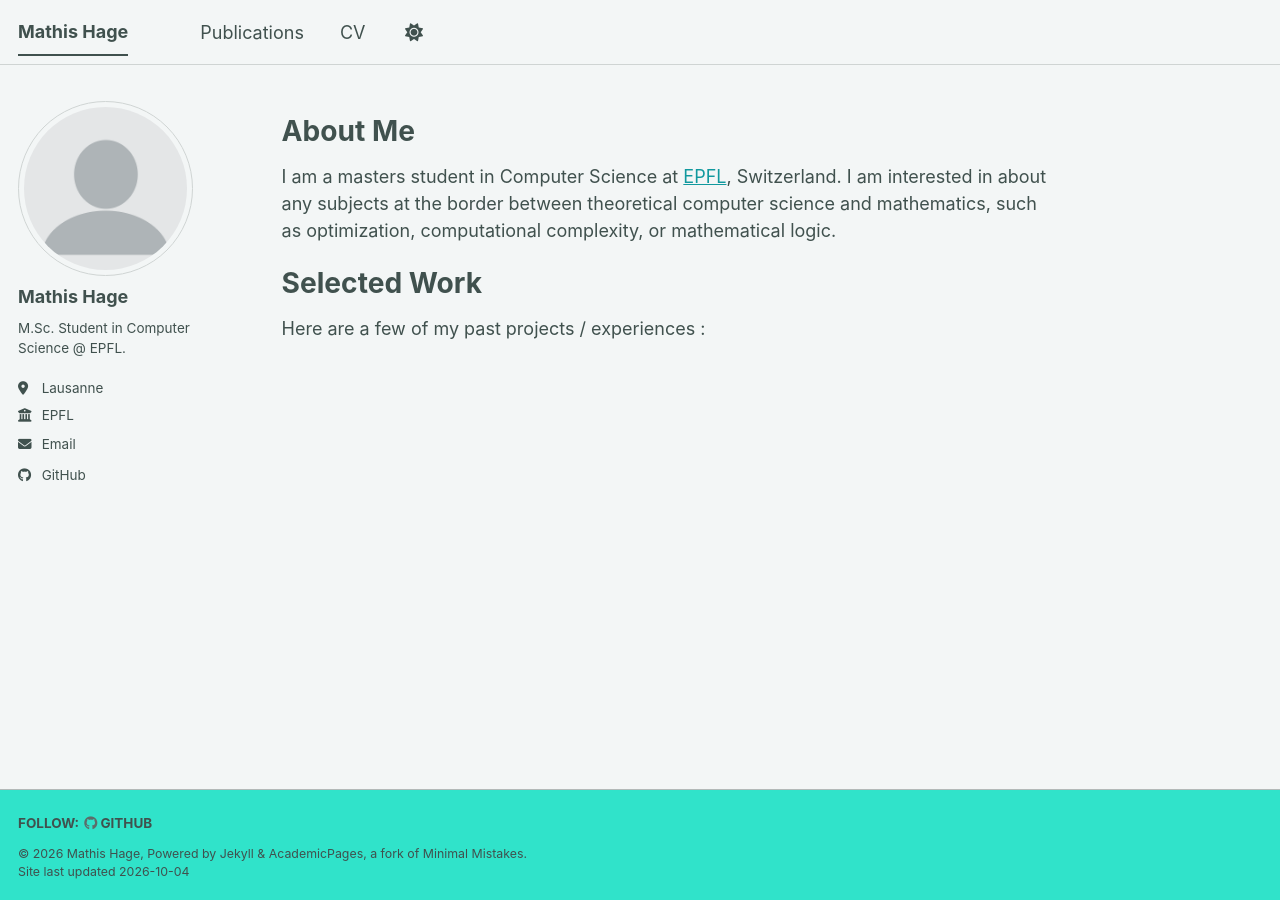
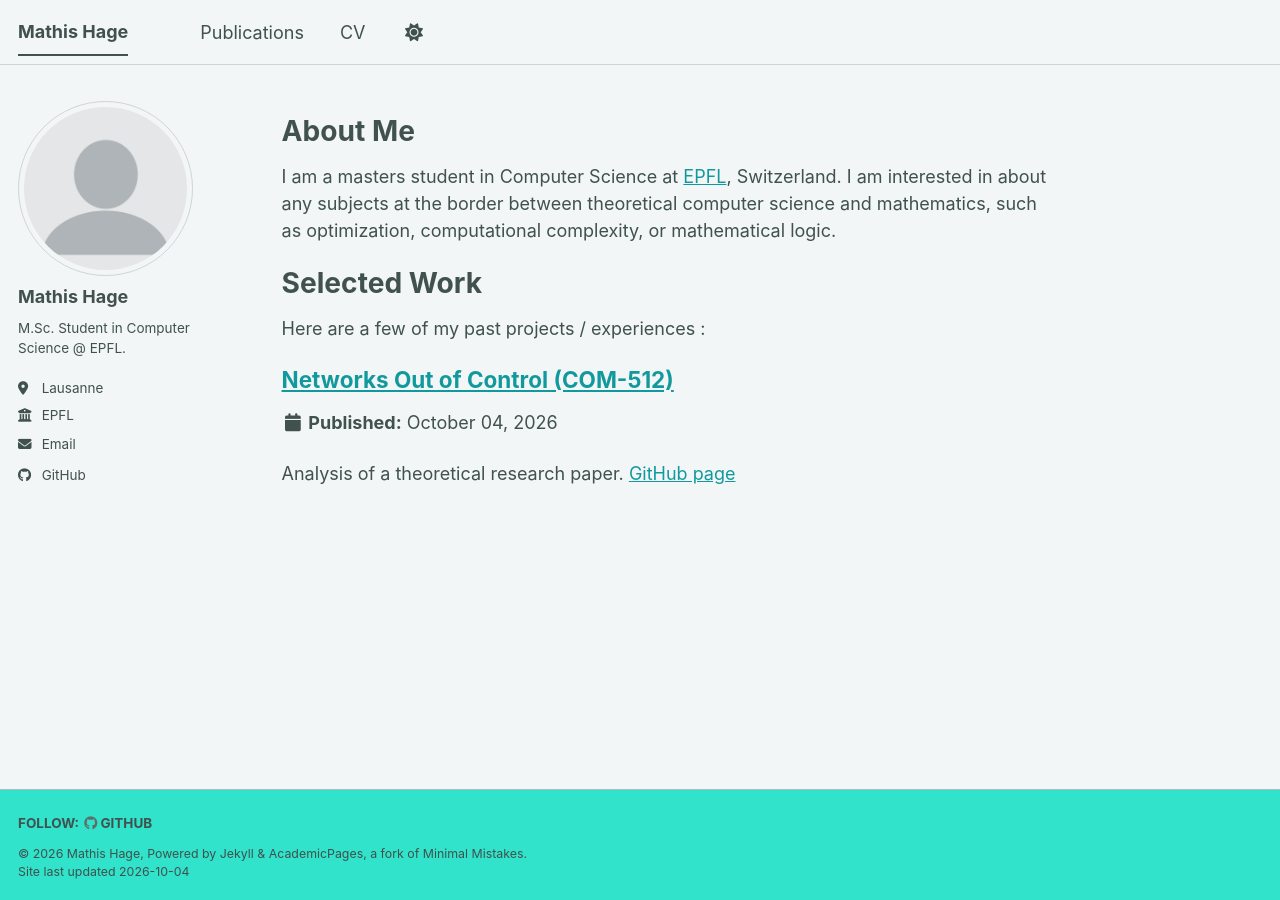
Before and after one commit to MathisHage/MathisHage.github.io, a Jekyll site: the page built from _pages/about.md, in a window 1280 px wide. Built offline with Jekyll 4.4.1, drawn with Linux system fonts in a browser that asks for light colours; a style sheet for code colours, icons or effects is not loaded.

Commit message:
Update portfolio item reference in about.md

```diff
--- a/_pages/about.md
+++ b/_pages/about.md
@@ -18,5 +18,5 @@ Here are a few of my past projects / experiences :
 
 {% include base_path %}
 
-{% assign post = site.portfolio | where: "Networks Out of Control (COM-512)", "Research Paper Analysis" | first %}
+{% assign post = site.portfolio | where: "path", "_portfolio/nooc.md" | first %}
 {% include archive-single.html %}
```
